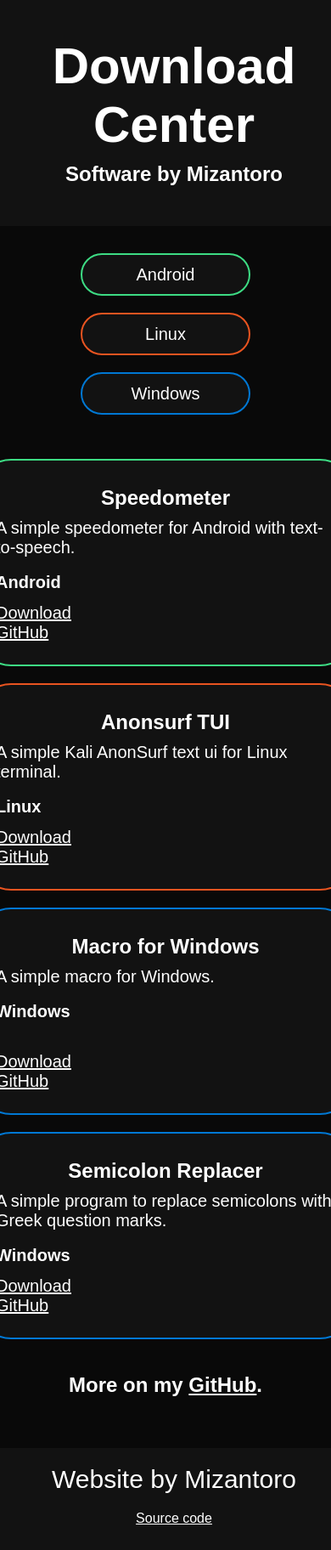
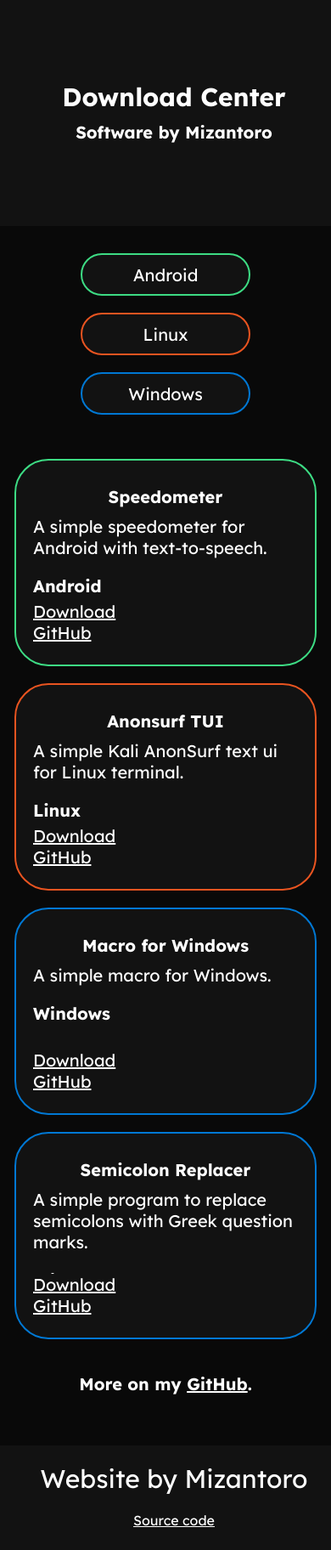
Before and after one commit to Mizantoro/website, a PHP site: page /Download-Center/index.html in a window 390 px wide. Shown: the whole page at 85% size. After the commit the page ends 1797 px from the top, so only its background shows below. Run offline with PHP 8.4, Linux system fonts and the light colour scheme.

Commit message:
Improve Download Center styling

```diff
--- a/Download-Center/css/download.css
+++ b/Download-Center/css/download.css
@@ -1,6 +1,4 @@
-@import url('https://fonts.googleapis.com/css2?family=Special+Elite&display=swap');
-@import url('https://fonts.googleapis.com/css2?family=Nosifer&display=swap');
-@font-face {
+@import url('https://fonts.googleapis.com/css2?family=Lexend:wght@100..900&display=swap');@font-face {
     font-family: 'Minecraft_bold';
     font-weight: normal;
     font-style: normal;
@@ -58,6 +56,7 @@ li {
 }
 button {
     cursor: pointer;
+    user-select: none;
 }
 #welcome {
     background-color: var(--background-color-higher);
@@ -152,6 +151,8 @@ button {
     display: flex;
     flex-direction: column;
     gap: 20px;
+    align-items: center;
+    width: 100%;
 }
 #android_button {
     border-color: #3DDC84;
@@ -162,6 +163,15 @@ button {
 }
 #android_tile .tile {
     border: 2px solid #3DDC84;
+}
+#android_tile .tile a:hover {
+    color: #3DDC84;
+}
+#android_tile .tile ::selection {
+    background-color: #3DDC84;
+}
+#android_tile .tile ::-moz-selection {
+    background-color: #3DDC84;
 }
 #android_tile .tile {
     border: 2px solid #3DDC84;
@@ -176,6 +186,15 @@ button {
 #linux_tile .tile {
     border: 2px solid #E95420;
 }
+#linux_tile .tile a:hover {
+    color: #E95420;
+}
+#linux_tile .tile ::selection {
+    background-color: #E95420;
+}
+#linux_tile .tile ::-moz-selection {
+    background-color: #E95420;
+}
 #windows_button {
     border-color: #0078D4;
 }
@@ -185,6 +204,15 @@ button {
 }
 #windows_tile .tile {
     border: 2px solid #0078D4;
+}
+#windows_tile .tile a:hover {
+    color: #0078D4;
+}
+#windows_tile .tile ::selection {
+    background-color: #0078D4;
+}
+#windows_tile .tile ::-moz-selection {
+    background-color: #0078D4;
 }
 
 #footer {
@@ -204,3 +232,17 @@ button {
     margin-bottom: 20px;
     font-size: 30px;
 }
+
+@media(max-width: 600px) {
+    h1 {
+        font-size: 30px;
+        margin: 20px;
+    }
+    h2 {
+        font-size: 20px;
+    }
+    .tile {
+        width: 80%;
+        height: 200px;
+    }
+}
```
